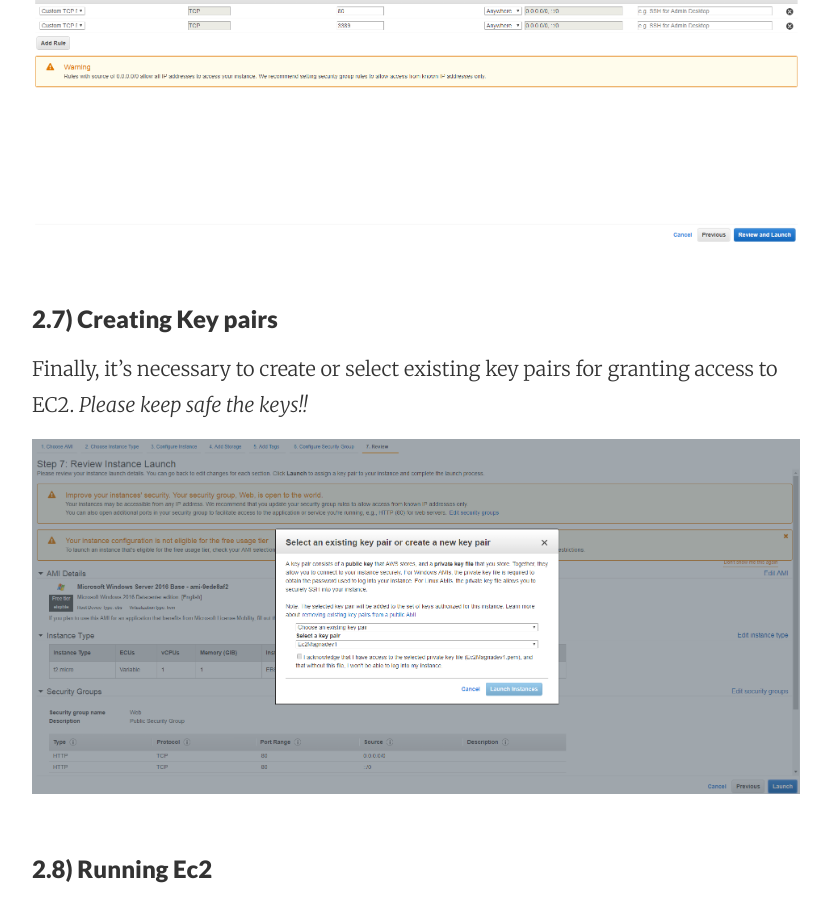
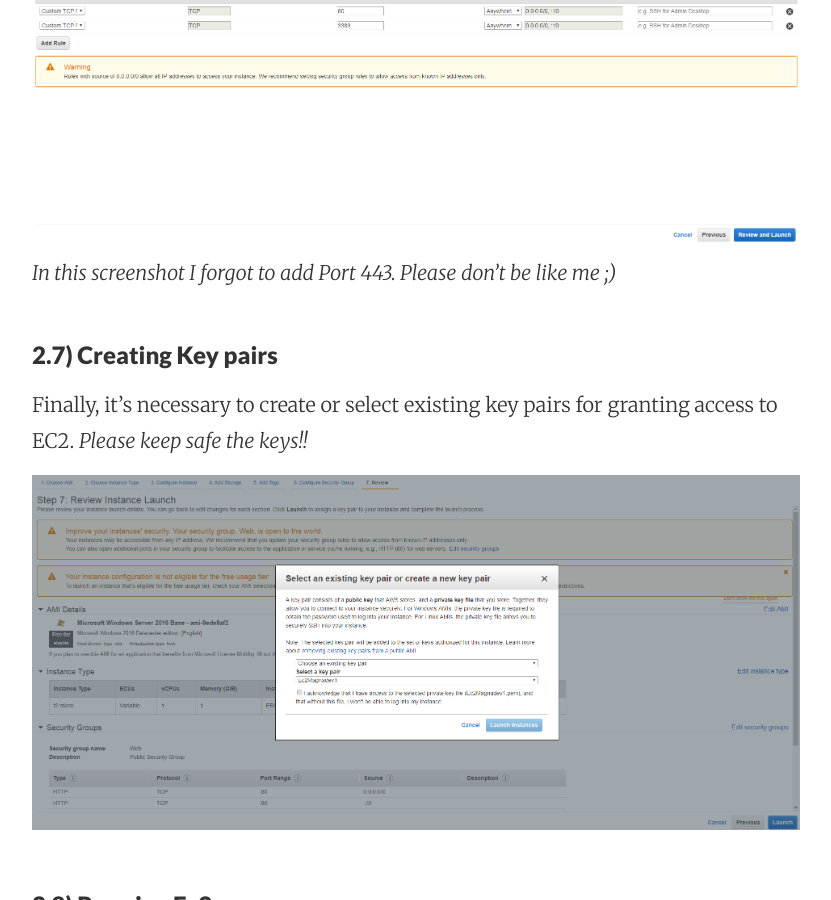
Before and after one commit to aragostinho/aragostinho.github.io, a Jekyll site: the page built from _posts/2018-04-10-configuring-https-aws-certificate-manager-on-windows-ec2.markdown, in a window 1280 px wide and 900 px high, scrolled down 9784 px. Shown: the whole window, without its empty margins (224-1055 px from the left). Built offline with Jekyll 4.4.1, drawn with Linux system fonts in a browser that asks for light colours.

Commit message:
Update 2018-04-10-configuring-https-aws-certificate-manager-on-windows-ec2.markdown

```diff
--- a/_posts/2018-04-10-configuring-https-aws-certificate-manager-on-windows-ec2.markdown
+++ b/_posts/2018-04-10-configuring-https-aws-certificate-manager-on-windows-ec2.markdown
@@ -119,6 +119,7 @@ It's necessary to open the follow ports:
 
 
  ![Configuring Security Group](https://github.com/aragostinho/aragostinho.github.io/blob/master/_imgs/https/Image15.PNG?raw=true)
+ *In this screenshot I forgot to add Port 443. Please don't be like me ;)*
 
 ### 2.7) Creating Key pairs
 Finally, it's necessary to create or select existing key pairs for granting access to EC2. *Please keep safe the keys!!*
```
